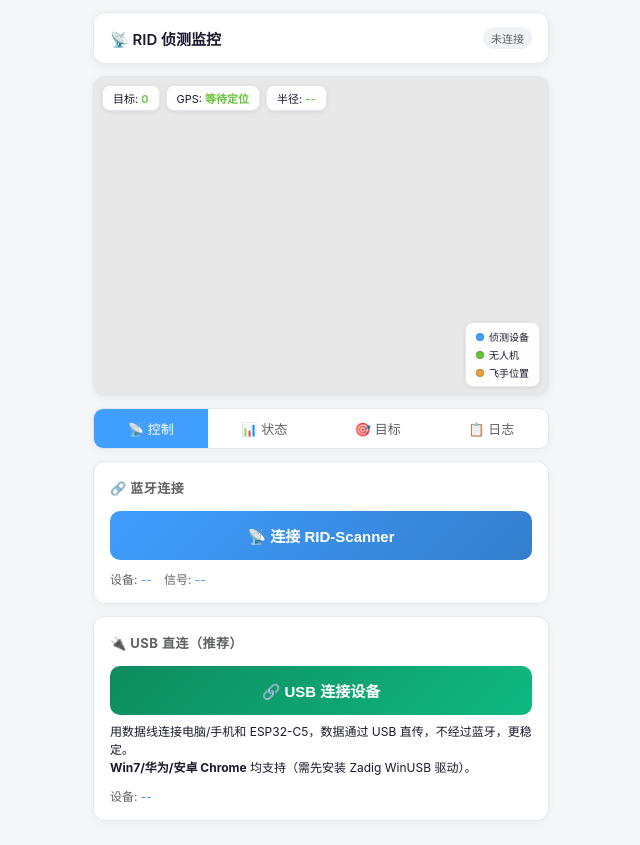
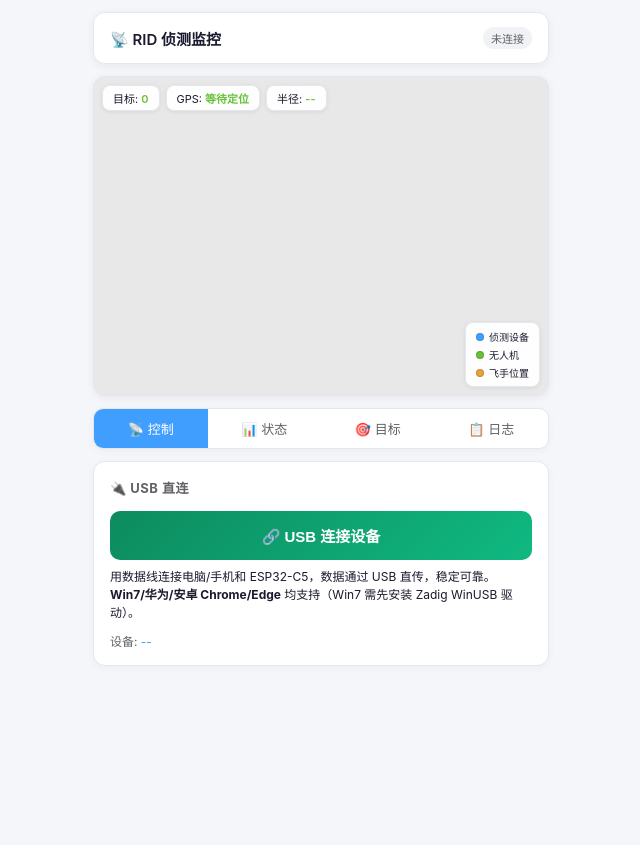
Before and after one commit to xiushiyyds/rid-monitor, a plain HTML site: page index.html in a window 1280 px wide. Shown: the whole page, without its empty margins (319-959 px from the left). After the commit the page ends 812 px from the top, so only its background shows below. Drawn offline with Linux system fonts and the light colour scheme; a script that the page names is missing.

Commit message:
v2.2.9: 移除蓝牙连接UI入口（v2.2后数据全走USB，BLE仅扫描不再传数据）

```diff
--- a/index.html
+++ b/index.html
@@ -299,16 +299,11 @@ body {
   <!-- 控制 -->
   <div id="tab-control" class="tab-content active">
     <div class="card">
-      <h3>🔗 蓝牙连接</h3>
-      <button id="connectBtn" class="btn-connect" onclick="toggleConnect()">📡 连接 RID-Scanner</button>
-      <div class="device-info"><div>设备: <span id="deviceName">--</span></div><div>信号: <span id="rssiValue">--</span></div></div>
-    </div>
-    <div class="card" style="margin-top:12px">
-      <h3>🔌 USB 直连（推荐）</h3>
+      <h3>🔌 USB 直连</h3>
       <button id="serialBtn" class="btn-connect" onclick="toggleUsb()" style="background:linear-gradient(135deg,#0d8b5f,#10b981);color:#fff;border:none">🔗 USB 连接设备</button>
       <div style="font-size:12px;color:var(--text-dim);margin-top:8px;line-height:1.5">
-        用数据线连接电脑/手机和 ESP32-C5，数据通过 USB 直传，不经过蓝牙，更稳定。<br>
-        <b>Win7/华为/安卓 Chrome</b> 均支持（需先安装 Zadig WinUSB 驱动）。
+        用数据线连接电脑/手机和 ESP32-C5，数据通过 USB 直传，稳定可靠。<br>
+        <b>Win7/华为/安卓 Chrome/Edge</b> 均支持（Win7 需先安装 Zadig WinUSB 驱动）。
       </div>
       <div class="device-info"><div>设备: <span id="serialPortInfo">--</span></div></div>
     </div>
@@ -346,8 +341,7 @@ body {
     <div class="card">
       <h3>📋 通信日志</h3>
       <div class="log-content" id="logContent">
-        <div class="log-line info">[系统] RID 侦测监控页面已加载</div>
-        <div class="log-line info">[系统] 等待蓝牙连接...</div>
+        <div class="log-line info">[系统] RID 侦测监控页面已加载，请点击 USB 连接设备</div>
       </div>
     </div>
   </div>
```
